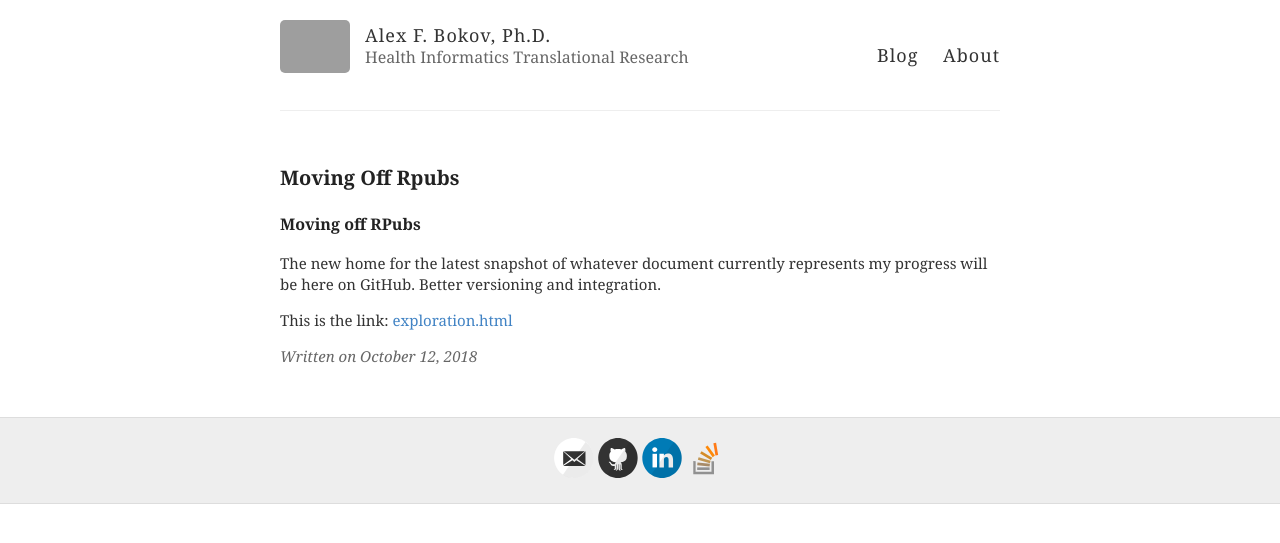
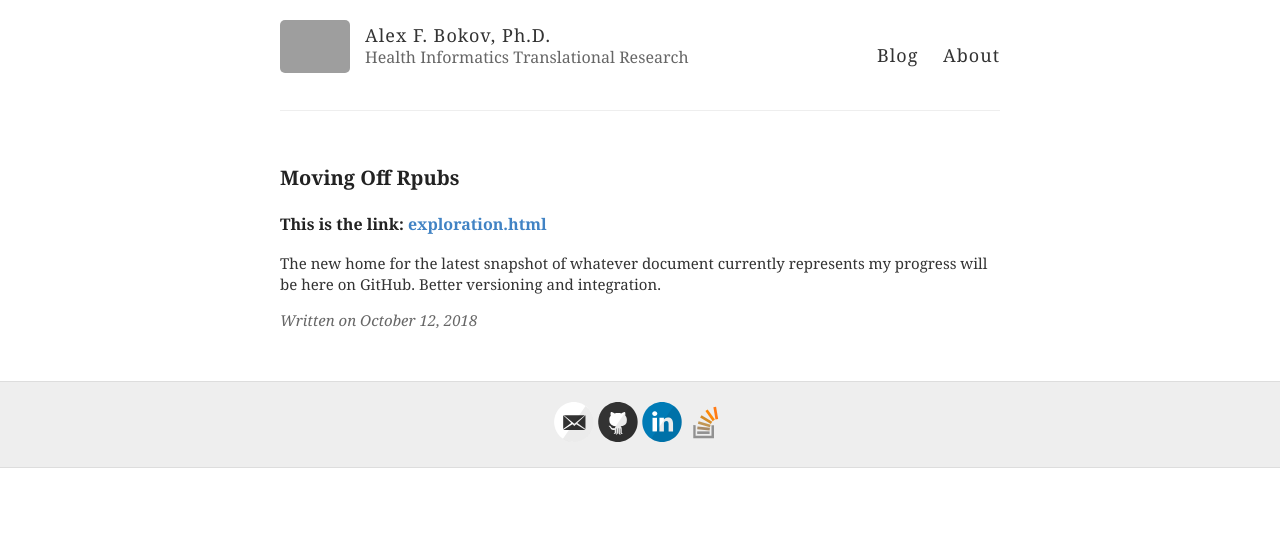
Before and after one commit to bokov/kl2_kc_analysis, a Jekyll site: the page built from _posts/2018-10-12-Moving-off-RPubs.md, in a window 1280 px wide. Shown: the top 543 px of the page. Built offline with Jekyll 4.4.1, drawn with Linux system fonts in a browser that asks for light colours; our own code applies the rules of GitHub Pages for plain Markdown files; grey boxes are pictures that could not be loaded.

Commit message:
Update 2018-10-12-Moving-off-RPubs.md

```diff
--- a/_posts/2018-10-12-Moving-off-RPubs.md
+++ b/_posts/2018-10-12-Moving-off-RPubs.md
@@ -1,8 +1,6 @@
 ---
 published: true
 ---
-## Moving off RPubs
+## This is the link: [exploration.html](../exploration.html)
 
 The new home for the latest snapshot of whatever document currently represents my progress will be here on GitHub. Better versioning and integration.
-
-This is the link: [exploration.html](../exploration.html)
```
